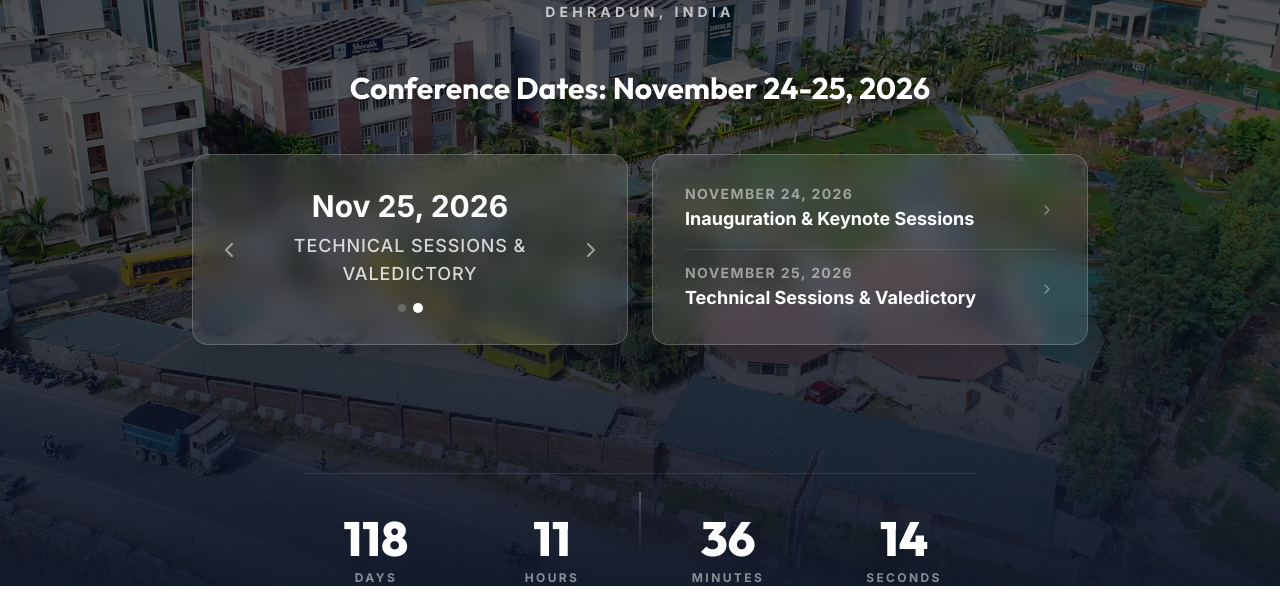
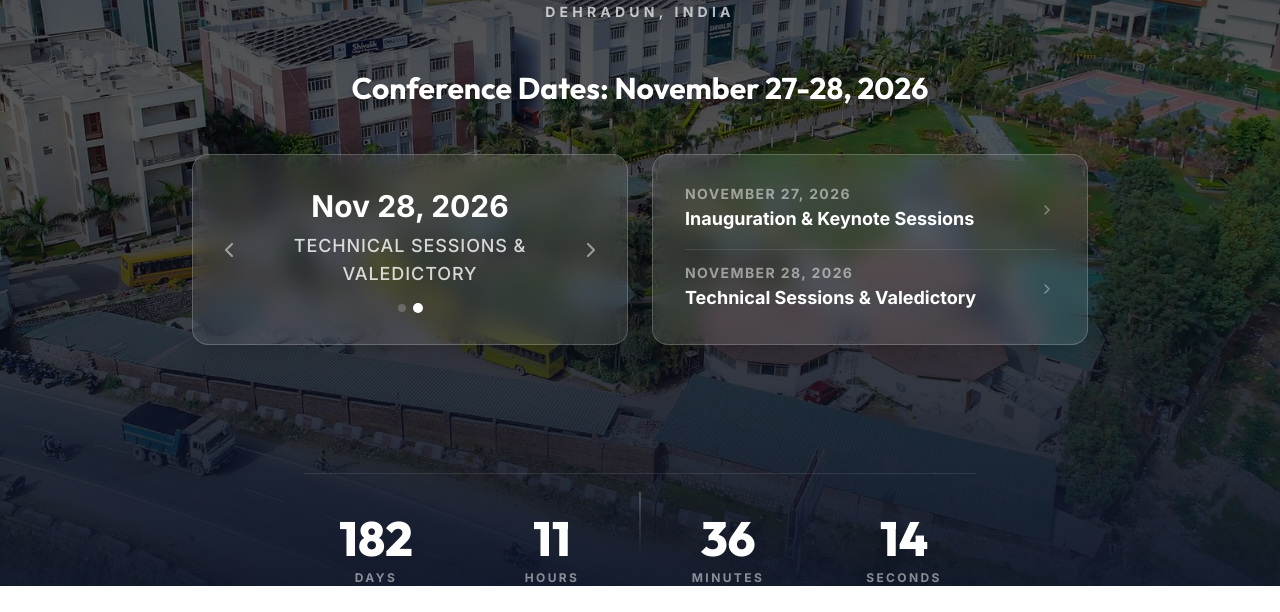
Before and after one commit to satyamkruk07-lgtm/IC-AIHISD-2026, a React (Vite) app: page / in a window 1280 px wide. Shown: the part 338-950 px from the top of the page. Built offline with nearby package versions, Linux system fonts and the light colour scheme; no server answers; the database is empty.

Commit message:
Update important dates and countdown timer for Nov 27-28

```diff
--- a/src/components/Hero.tsx
+++ b/src/components/Hero.tsx
@@ -6,7 +6,7 @@ import { Calendar, ChevronLeft, ChevronRight, Clock, MapPin, UserCircle } from '
 
 export default function Hero({ updateNotice }: { updateNotice?: string | null }) {
   const calculateTimeLeft = () => {
-    const targetDate = new Date('2026-09-24T00:00:00').getTime();
+    const targetDate = new Date('2026-11-27T00:00:00').getTime();
     const now = new Date().getTime();
     const difference = targetDate - now;
 
@@ -27,11 +27,11 @@ export default function Hero({ updateNotice }: { updateNotice?: string | null })
 
   const slides = [
     {
-      date: "Nov 24, 2026",
+      date: "Nov 27, 2026",
       title: "Main Conference Day 1"
     },
     {
-      date: "Nov 25, 2026",
+      date: "Nov 28, 2026",
       title: "Technical Sessions & Valedictory"
     }
   ];
@@ -131,7 +131,7 @@ export default function Hero({ updateNotice }: { updateNotice?: string | null })
             transition={{ delay: 0.3 }}
             className="text-2xl md:text-3xl font-display font-bold mb-12 text-shadow"
           >
-            Conference Dates: November 24-25, 2026
+            Conference Dates: November 27-28, 2026
           </motion.h2>
 
           {/* Cards Section */}
@@ -195,7 +195,7 @@ export default function Hero({ updateNotice }: { updateNotice?: string | null })
               <div className="space-y-4">
                 <div className="flex justify-between items-center group cursor-pointer">
                   <div className="flex flex-col">
-                    <span className="text-sm font-bold text-white/50 uppercase tracking-widest leading-none mb-1">November 24, 2026</span>
+                    <span className="text-sm font-bold text-white/50 uppercase tracking-widest leading-none mb-1">November 27, 2026</span>
                     <span className="text-lg font-bold group-hover:text-med-light-blue transition-colors">Inauguration & Keynote Sessions</span>
                   </div>
                   <ChevronRight size={16} className="opacity-40 group-hover:opacity-100 transition-all" />
@@ -203,7 +203,7 @@ export default function Hero({ updateNotice }: { updateNotice?: string | null })
                 <div className="h-px bg-white/10 w-full" />
                 <div className="flex justify-between items-center group cursor-pointer">
                   <div className="flex flex-col">
-                    <span className="text-sm font-bold text-white/50 uppercase tracking-widest leading-none mb-1">November 25, 2026</span>
+                    <span className="text-sm font-bold text-white/50 uppercase tracking-widest leading-none mb-1">November 28, 2026</span>
                     <span className="text-lg font-bold group-hover:text-med-light-blue transition-colors">Technical Sessions & Valedictory</span>
                   </div>
                   <ChevronRight size={16} className="opacity-40 group-hover:opacity-100 transition-all" />
--- a/src/components/Timeline.tsx
+++ b/src/components/Timeline.tsx
@@ -4,12 +4,12 @@ import { motion } from 'motion/react';
 import { CalendarDays, ChevronRight } from 'lucide-react';
 
 const timelineData = [
-  { date: "30th May 2026", event: "Call for Papers", type: "submission" },
-  { date: "25th July 2026", event: "Last date of Submission", type: "submission" },
-  { date: "10th August 2026", event: "Acceptance Notification", type: "notification" },
-  { date: "25th August 2026", event: "Registration & Fee Submission", type: "registration" },
+  { date: "20th July 2026", event: "Call for Papers", type: "submission" },
+  { date: "15th September 2026", event: "Last date of Submission", type: "submission" },
+  { date: "25th October 2026", event: "Acceptance Notification", type: "notification" },
+  { date: "5th November 2026", event: "Registration & Fee Submission", type: "registration" },
   { date: "10th November 2026", event: "Camera Ready Paper Submission", type: "submission" },
-  { date: "24th-25th November 2026", event: "Conference Dates", type: "event" },
+  { date: "27th - 28th November 2026", event: "Conference Dates", type: "event" },
 ];
 
 export default function Timeline() {
```
